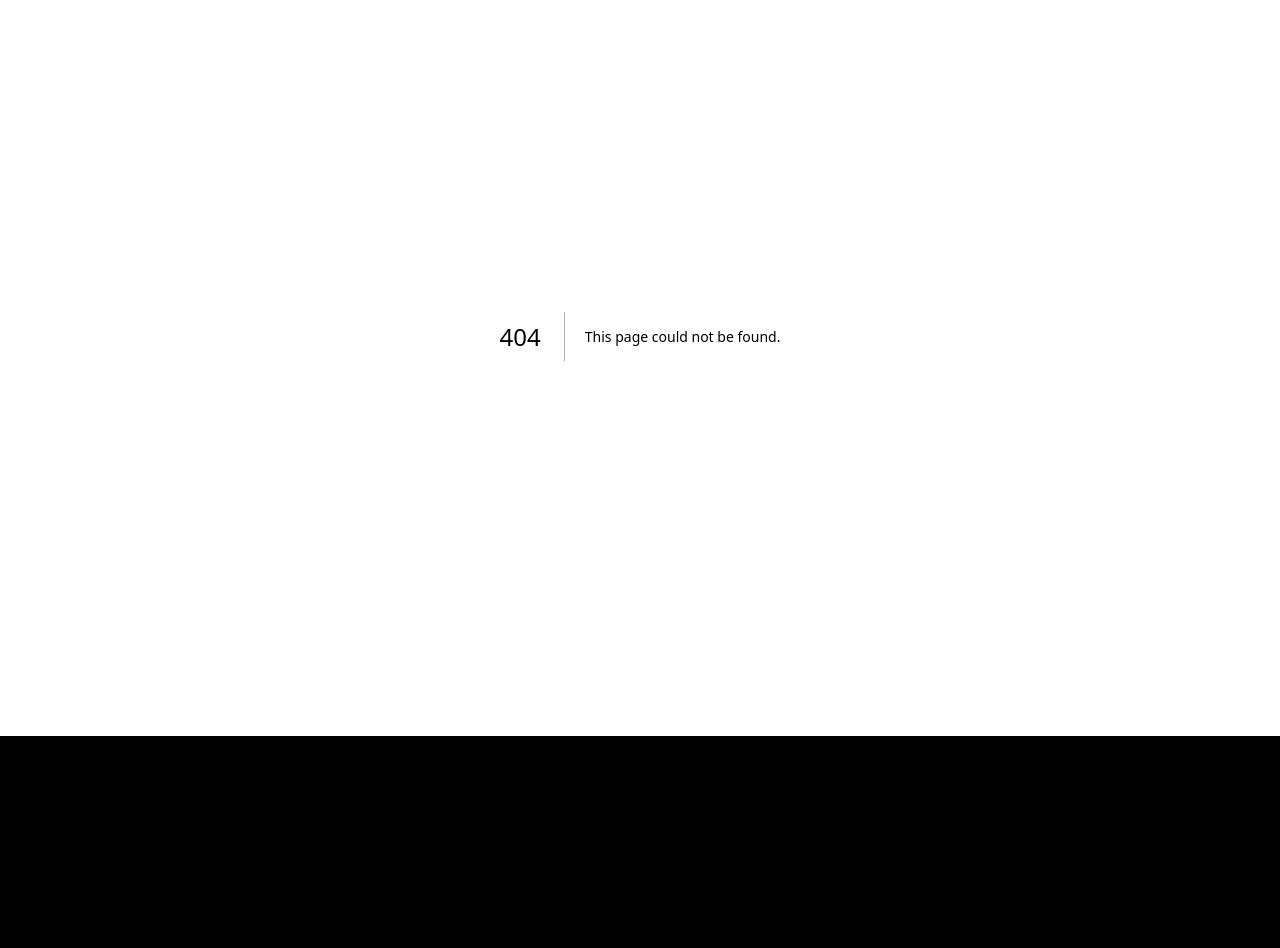
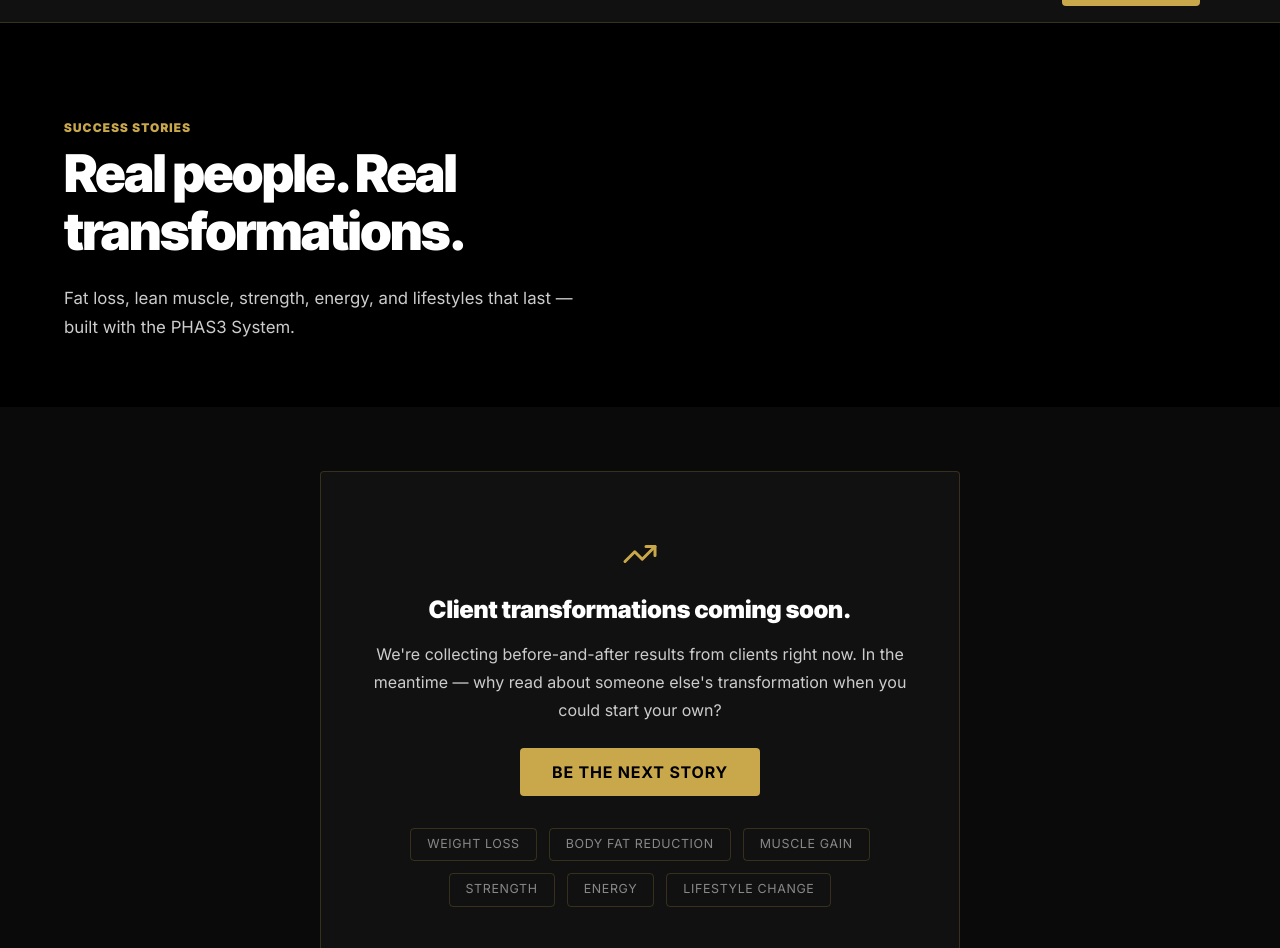
Before and after one commit to asaasinai/richard-ortiz-coaching, a Next.js app: page /success-stories in a window 1280 px wide. Before the commit this address had no page. Shown: the part 64-1012 px from the top of the page. Before the commit the page ends 800 px from the top, so only its background shows below. Built offline with nearby package versions, Linux system fonts and the light colour scheme.

Commit message:
feat: success stories page with data-driven cards and honest empty state

```diff
--- /dev/null
+++ b/src/app/success-stories/page.tsx
@@ -0,0 +1,118 @@
+import type { Metadata } from "next"
+import Link from "next/link"
+import Image from "next/image"
+import Nav from "@/components/Nav"
+import Footer from "@/components/Footer"
+import { TrendingUp, Instagram, Facebook } from "lucide-react"
+import { successStories } from "@/lib/success-stories-data"
+import { siteConfig } from "@/lib/site-config"
+
+export const metadata: Metadata = {
+  title: "Success Stories | Richard Ortiz Coaching",
+  description: "Real client transformations — fat loss, lean muscle, strength, energy, and sustainable lifestyle change.",
+}
+
+const outcomes = ["Weight Loss", "Body Fat Reduction", "Muscle Gain", "Strength", "Energy", "Lifestyle Change"]
+
+export default function SuccessStoriesPage() {
+  const socials = [
+    { url: siteConfig.social.instagram, label: "Instagram", Icon: Instagram },
+    { url: siteConfig.social.facebook, label: "Facebook", Icon: Facebook },
+  ].filter(s => s.url)
+
+  return (
+    <>
+      <Nav />
+
+      <section style={{ background: "var(--bg)", padding: "6rem 1rem 4rem" }}>
+        <div className="max-w-6xl mx-auto">
+          <span className="section-num">Success Stories</span>
+          <h1 style={{ fontFamily: "Inter Tight, sans-serif", fontWeight: 900, fontSize: "clamp(2.2rem, 5vw, 3.25rem)", letterSpacing: "-0.03em", lineHeight: 1.1, maxWidth: 700 }}>
+            Real people. Real transformations.
+          </h1>
+          <p style={{ color: "var(--text-soft)", fontSize: "1.05rem", lineHeight: 1.75, marginTop: "1.5rem", maxWidth: 540 }}>
+            Fat loss, lean muscle, strength, energy, and lifestyles that last — built with the PHAS3 System.
+          </p>
+        </div>
+      </section>
+
+      <section style={{ background: "var(--bg-2)", padding: "4rem 1rem 5rem" }}>
+        <div className="max-w-6xl mx-auto">
+          {successStories.length === 0 ? (
+            /* Designed empty state — never a blank page, never fake testimonials */
+            <div className="card" style={{ textAlign: "center", padding: "4rem 2rem", maxWidth: 640, margin: "0 auto" }}>
+              <TrendingUp size={36} style={{ color: "var(--gold)", margin: "0 auto 1.25rem" }} />
+              <h2 style={{ fontFamily: "Inter Tight, sans-serif", fontWeight: 900, fontSize: "1.5rem", marginBottom: "0.75rem" }}>
+                Client transformations coming soon.
+              </h2>
+              <p style={{ color: "var(--text-soft)", lineHeight: 1.75, marginBottom: "1.5rem" }}>
+                We&apos;re collecting before-and-after results from clients right now.
+                In the meantime — why read about someone else&apos;s transformation when you could start your own?
+              </p>
+              <Link href="/intake" className="btn-gold">Be the Next Story</Link>
+              <div className="flex flex-wrap justify-center gap-3 mt-8">
+                {outcomes.map(o => (
+                  <span key={o} style={{
+                    border: "1px solid var(--border)", borderRadius: "var(--radius)", padding: "0.4rem 1rem",
+                    fontSize: "0.78rem", letterSpacing: "0.05em", textTransform: "uppercase", color: "var(--text-mute)",
+                  }}>{o}</span>
+                ))}
+              </div>
+            </div>
+          ) : (
+            <div className="grid md:grid-cols-2 gap-6">
+              {successStories.map(s => (
+                <div key={s.slug} className="card">
+                  {s.beforePhoto && s.afterPhoto && (
+                    <div className="grid grid-cols-2 gap-2" style={{ marginBottom: "1.25rem" }}>
+                      {[[s.beforePhoto, "Before"], [s.afterPhoto, "After"]].map(([src, label]) => (
+                        <div key={label} style={{ position: "relative" }}>
+                          <Image src={src} alt={`${s.name} — ${label}`} width={400} height={500}
+                            style={{ width: "100%", height: "auto", borderRadius: "var(--radius)" }} />
+                          <span style={{
+                            position: "absolute", bottom: 8, left: 8, background: "rgba(0,0,0,0.75)",
+                            color: "var(--gold)", fontSize: "0.7rem", fontWeight: 700, letterSpacing: "0.08em",
+                            textTransform: "uppercase", padding: "0.2rem 0.55rem", borderRadius: "var(--radius)",
+                          }}>{label}</span>
+                        </div>
+                      ))}
+                    </div>
+                  )}
+                  <h3 style={{ fontFamily: "Inter Tight, sans-serif", fontWeight: 900, fontSize: "1.2rem", marginBottom: "0.5rem" }}>{s.headline}</h3>
+                  <div className="flex flex-wrap gap-2" style={{ marginBottom: "0.9rem" }}>
+                    {s.metrics.map(m => (
+                      <span key={m} style={{
+                        background: "rgba(201,168,76,0.12)", color: "var(--gold)", fontSize: "0.75rem",
+                        fontWeight: 700, padding: "0.25rem 0.7rem", borderRadius: "var(--radius)",
+                      }}>{m}</span>
+                    ))}
+                  </div>
+                  <p style={{ color: "var(--text-soft)", fontSize: "0.92rem", lineHeight: 1.7 }}>{s.story}</p>
+                  <p style={{ color: "var(--text-mute)", fontSize: "0.85rem", marginTop: "0.9rem", fontWeight: 600 }}>— {s.name}</p>
+                </div>
+              ))}
+            </div>
+          )}
+
+          {socials.length > 0 && (
+            <div style={{ textAlign: "center", marginTop: "3rem" }}>
+              <p style={{ color: "var(--text-mute)", fontSize: "0.85rem", marginBottom: "0.75rem" }}>
+                Follow along for client wins and transformations:
+              </p>
+              <div className="flex justify-center gap-4">
+                {socials.map(({ url, label, Icon }) => (
+                  <a key={label} href={url} target="_blank" rel="noopener noreferrer" aria-label={label}
+                    style={{ color: "var(--text-soft)" }} className="hover:text-white transition-colors">
+                    <Icon size={20} />
+                  </a>
+                ))}
+              </div>
+            </div>
+          )}
+        </div>
+      </section>
+
+      <Footer />
+    </>
+  )
+}
--- /dev/null
+++ b/src/lib/success-stories-data.ts
@@ -0,0 +1,15 @@
+// Client success stories. Real testimonials drop in here — no code changes
+// needed. The page renders a designed empty state while this array is empty.
+// NEVER add fabricated testimonials.
+export type SuccessStory = {
+  slug: string
+  name: string            // full name or initials, per client consent
+  headline: string        // e.g. "Lost 32 lbs in 16 weeks"
+  metrics: string[]       // e.g. ["-32 lbs", "-9% body fat", "2x energy"]
+  story: string
+  beforePhoto?: string    // path under /public, with client consent
+  afterPhoto?: string
+  videoUrl?: string       // future enhancement — not rendered yet
+}
+
+export const successStories: SuccessStory[] = []
```
